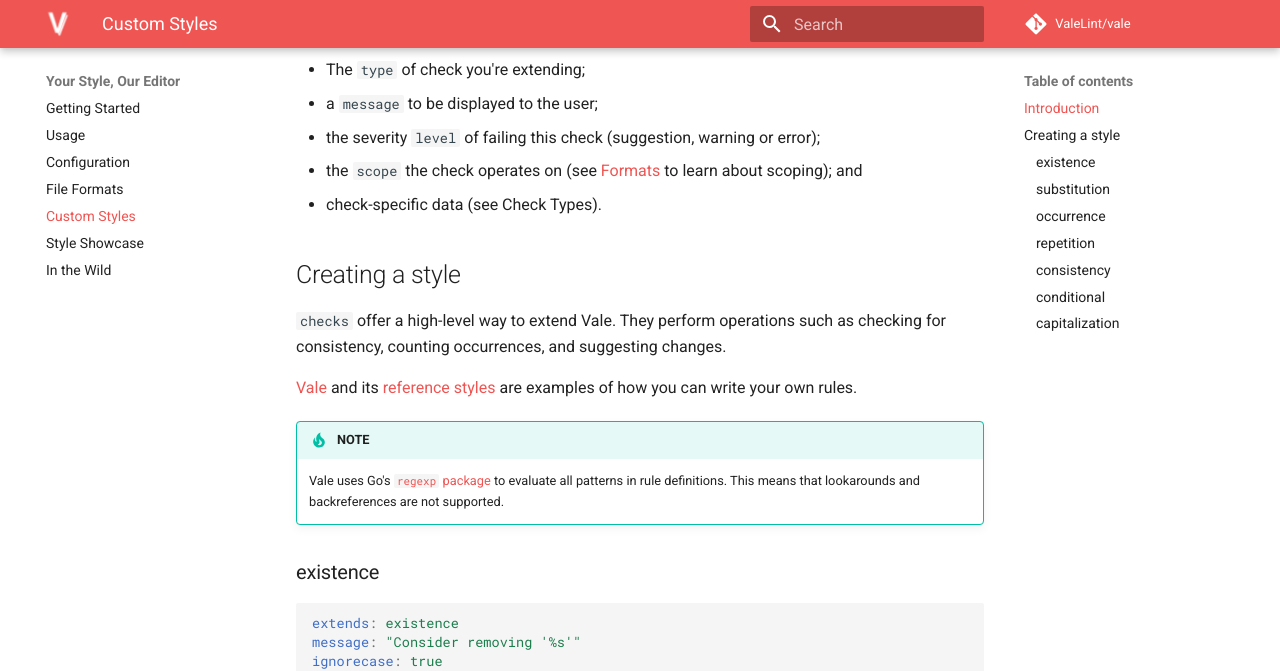
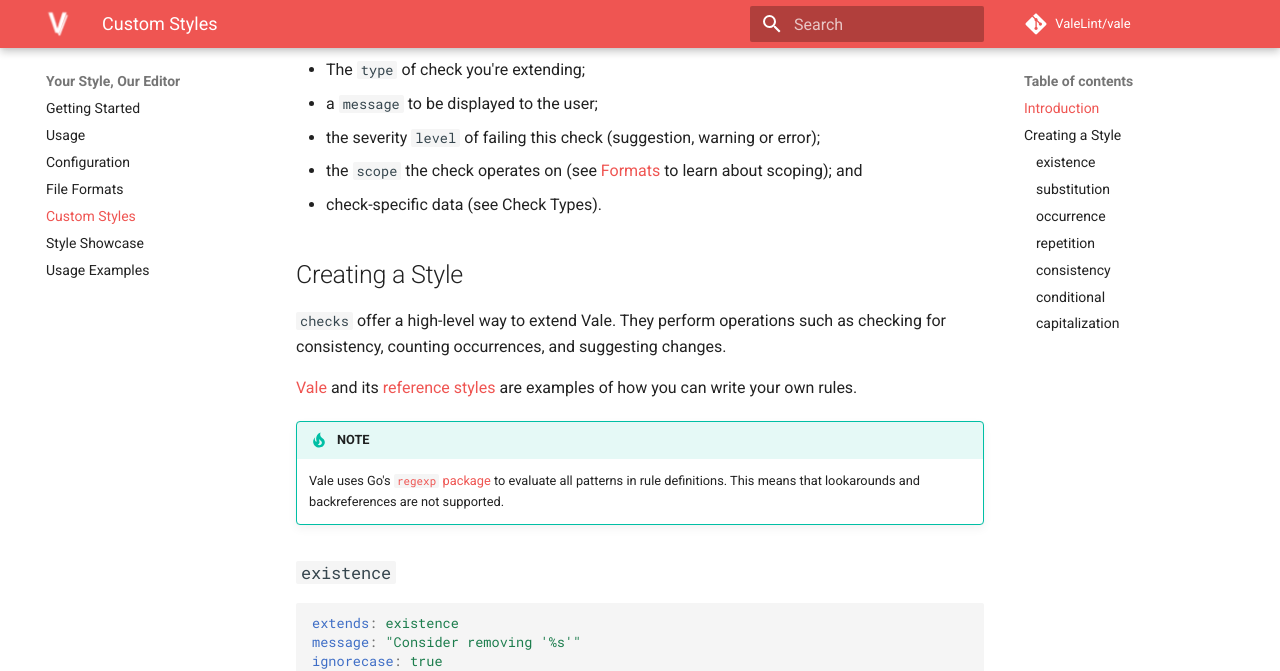
Before and after one commit to wouter-veeken/docs, an MkDocs documentation site: the page built from content/styles.md, in a window 1280 px wide and 900 px high, scrolled down 554 px. Shown: the top 671 px of the window. Built offline with MkDocs 1.6.1 and Material for MkDocs 9.7.7, drawn with Linux system fonts in a browser that asks for light colours; comment, search, counter and statistics services are not loaded; old or Windows-style settings are respelled for this version of MkDocs.

Commit message:
update Usage Examples
Also changes heading style from sentence to title.

````diff
--- a/content/styles.md
+++ b/content/styles.md
@@ -24,7 +24,7 @@
 - the `scope` the check operates on (see [Formats](https://valelint.github.io/docs/formats/) to learn about scoping); and
 - check-specific data (see Check Types).
 
-## Creating a style
+## Creating a Style
 
 `checks` offer a high-level way to extend Vale. They perform operations such as checking for consistency, counting occurrences, and suggesting changes.
 
@@ -34,7 +34,7 @@
 
     Vale uses Go's [`regexp` package](https://golang.org/pkg/regexp/syntax/) to evaluate all patterns in rule definitions. This means that lookarounds and backreferences are not supported.
 
-### existence
+### `existence`
 
 ```yaml
 extends: existence
@@ -71,7 +71,7 @@
 An `existence` expects its `message` to include a `%s` format specifier, which will be populated with the matched string. So, using the above example, "Consider removing 'foo'" will be printed if we find an occurrence of "foo."
 
 
-### substitution
+### `substitution`
 
 ```yaml
 extends: substitution
@@ -108,7 +108,7 @@
 message: "Consider using '%s'"
 ```
 
-### occurrence
+### `occurrence`
 
 ```yaml
 extends: occurrence
@@ -123,7 +123,7 @@
 
 This is the only check that doesn't accept a format specifier in its message.
 
-### repetition
+### `repetition`
 
 ```yaml
 extends: repetition
@@ -137,7 +137,7 @@
 
 A `repetition`  check  looks for repeated occurrences of its tokens. If `ignorecase` is set to `true`, it'll convert all tokens to lower case for comparison purposes.
 
-### consistency
+### `consistency`
 
 ```yaml
 extends: consistency
@@ -152,7 +152,7 @@
 
 A `consistency` check will ensure that a key and its value (e.g., "advisor" and "adviser") don't both occur in its scope.
 
-### conditional
+### `conditional`
 
 ```yaml
 extends: conditional
@@ -181,7 +181,7 @@
 
 A `conditional` check also takes an optional `exceptions` list. Any token listed as an exception won't be flagged.
 
-### capitalization
+### `capitalization`
 
 ```yaml
 extends: capitalization
--- a/mkdocs.yml
+++ b/mkdocs.yml
@@ -18,7 +18,7 @@
 - File Formats: formats.md
 - Custom Styles: styles.md
 - Style Showcase: showcase.md
-- In the Wild: examples.md
+- Usage Examples: examples.md
 
 theme: material
 extra_css:
````
Also changed, not shown: README.md (+2 -1 lines), content/examples.md (+5 -1 lines), content/formats.md (+1 -1 lines), content/usage.md (+1 -1 lines), 1 other file.
